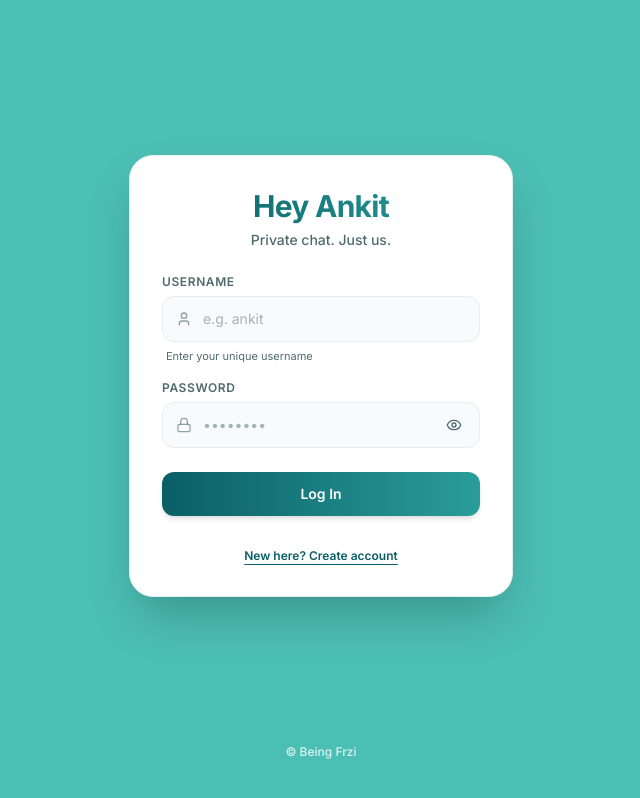
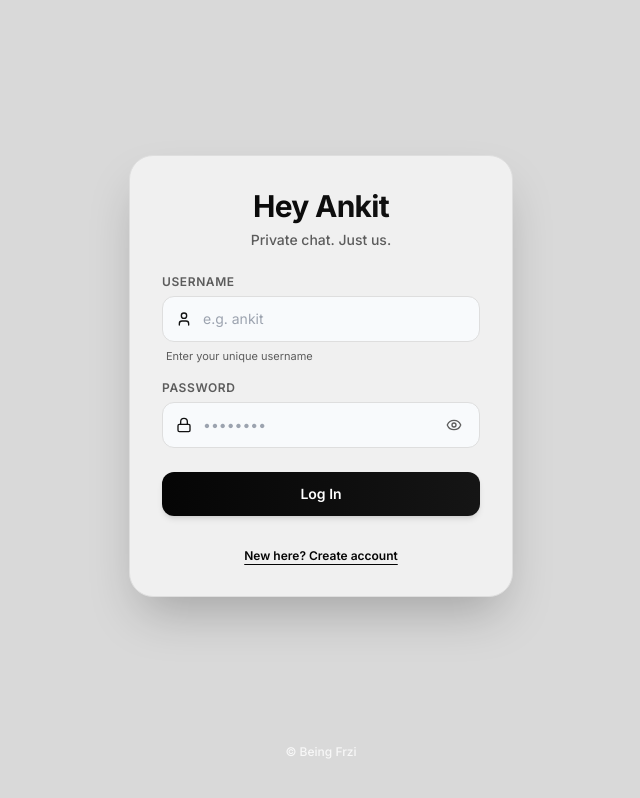
Before and after one commit to ankitmeena8209-blip/hey-ankit, a React (Vite) app: page / in a window 1280 px wide. Shown: the whole page, without its empty margins (319-959 px from the left). Built offline with nearby package versions, Linux system fonts and the light colour scheme; no server answers.

Commit message:
chore: step 1 token swap and B&W theme variables setup

```diff
--- a/index.html
+++ b/index.html
@@ -8,9 +8,9 @@
     <meta name="description" content="Hey Ankit — private 1:1 chat app for friends and Ankit." />
     <link rel="preconnect" href="https://fonts.googleapis.com">
     <link rel="preconnect" href="https://fonts.gstatic.com" crossorigin>
-    <link href="https://fonts.googleapis.com/css2?family=Inter:wght@400;500;600;700&display=swap" rel="stylesheet">
+    <link href="https://fonts.googleapis.com/css2?family=Anton&family=Inter:wght@400;500;600;700&display=swap" rel="stylesheet">
   </head>
-  <body class="bg-page antialiased selection:bg-g2 selection:text-white">
+  <body class="bg-page antialiased selection:bg-ink selection:text-surface">
     <div id="root"></div>
     <script type="module" src="/src/main.tsx"></script>
   </body>
--- a/src/components/SetupBanner.tsx
+++ b/src/components/SetupBanner.tsx
@@ -15,12 +15,12 @@ export const SetupBanner: React.FC = () => {
           </div>
         </div>
 
-        <div className="p-4 rounded-2xl bg-amber-500/10 border border-amber-500/20 text-amber-800 dark:text-amber-200 text-xs flex items-start gap-2.5">
-          <ShieldAlert className="w-4 h-4 flex-shrink-0 mt-0.5 text-amber-600" />
+        <div className="p-4 rounded-2xl bg-field border border-line text-ink text-xs flex items-start gap-2.5">
+          <ShieldAlert className="w-4 h-4 flex-shrink-0 mt-0.5 text-bad" />
           <div>
             <span className="font-semibold block mb-0.5">Configuration Needed</span>
             Connect your Supabase project by adding your credentials to{' '}
-            <code className="font-mono bg-black/10 px-1 py-0.5 rounded">.env.local</code>.
+            <code className="font-mono bg-surface px-1 py-0.5 rounded border border-line">.env.local</code>.
           </div>
         </div>
 
--- a/src/index.css
+++ b/src/index.css
@@ -3,30 +3,86 @@
 @tailwind utilities;
 
 :root {
-  --color-page: #4CBFB5;
-  --color-surface: #FFFFFF;
-  --color-ink: #0E3B3F;
-  --color-muted: #4F6B6E;
-  --color-line: #E3EEED;
-  --color-bubble-received: #C9ECE8;
-  --color-bubble-sent: #27706F;
-  --color-badge: #E5484D;
-  --header-gradient: linear-gradient(115deg, #0A5F66 0%, #2A9D9A 55%, #8ED6CF 100%);
+  --color-page: #D9D9D9;
+  --color-surface: #F0F0F0;
+  --color-ink: #111111;
+  --color-muted: #5C5C5C;
+  --color-line: #DEDEDE;
+  --color-field: #E6E6E6;
+  --color-tide: #050505;
+  --color-l1: #151515;
+  --color-l2: #262626;
+  --color-l3: #383838;
+  --color-btn: #151515;
+  --color-btn-ink: #FFFFFF;
+  --color-dis: #8C8C8C;
+  --color-pill: #151515;
+  --color-ok: #2FD16B;
+  --color-bad: #FF6A3D;
+  --color-bubble-sent: #151515;
+  --color-bubble-sent-ink: #FFFFFF;
+  --color-bubble-received: #E4E4E4;
+  --color-badge: #151515;
+  --color-badge-ink: #FFFFFF;
+  --shadow-neumorphic: 0 2px 7px rgba(0,0,0,.13), 0 -1px 0 rgba(255,255,255,.8);
+  --spring-ease: cubic-bezier(.2, 1.35, .4, 1);
 }
 
-.dark {
-  --color-page: #0C2325;
-  --color-surface: #10292B;
-  --color-ink: #E2F3F1;
-  --color-muted: #7D9E9E;
-  --color-line: #1B4144;
-  --color-bubble-received: #17383B;
-  --color-bubble-sent: #27706F;
-  --color-badge: #FF6368;
+@media (prefers-color-scheme: dark) {
+  :root:not([data-theme="light"]) {
+    --color-page: #1B1B1B;
+    --color-surface: #121212;
+    --color-ink: #F1F1F1;
+    --color-muted: #A0A0A0;
+    --color-line: #262626;
+    --color-field: #1E1E1E;
+    --color-tide: #000000;
+    --color-l1: #171717;
+    --color-l2: #212121;
+    --color-l3: #2C2C2C;
+    --color-btn: #F1F1F1;
+    --color-btn-ink: #111111;
+    --color-dis: #3A3A3A;
+    --color-pill: #000000;
+    --color-ok: #2FD16B;
+    --color-bad: #FF6A3D;
+    --color-bubble-sent: #F1F1F1;
+    --color-bubble-sent-ink: #111111;
+    --color-bubble-received: #232323;
+    --color-badge: #F1F1F1;
+    --color-badge-ink: #111111;
+    --shadow-neumorphic: 0 2px 8px rgba(0,0,0,.6);
+  }
+}
+
+.dark, :root[data-theme="dark"] {
+  --color-page: #1B1B1B;
+  --color-surface: #121212;
+  --color-ink: #F1F1F1;
+  --color-muted: #A0A0A0;
+  --color-line: #262626;
+  --color-field: #1E1E1E;
+  --color-tide: #000000;
+  --color-l1: #171717;
+  --color-l2: #212121;
+  --color-l3: #2C2C2C;
+  --color-btn: #F1F1F1;
+  --color-btn-ink: #111111;
+  --color-dis: #3A3A3A;
+  --color-pill: #000000;
+  --color-ok: #2FD16B;
+  --color-bad: #FF6A3D;
+  --color-bubble-sent: #F1F1F1;
+  --color-bubble-sent-ink: #111111;
+  --color-bubble-received: #232323;
+  --color-badge: #F1F1F1;
+  --color-badge-ink: #111111;
+  --shadow-neumorphic: 0 2px 8px rgba(0,0,0,.6);
 }
 
 * {
   box-sizing: border-box;
+  -webkit-tap-highlight-color: transparent;
 }
 
 html, body {
@@ -37,7 +93,7 @@ html, body {
   overflow: hidden;
   background-color: var(--color-page);
   color: var(--color-ink);
-  font-family: 'Inter', -apple-system, BlinkMacSystemFont, "Segoe UI", Roboto, Helvetica, Arial, sans-serif;
+  font-family: 'Inter', system-ui, -apple-system, BlinkMacSystemFont, "Segoe UI", Roboto, sans-serif;
   -webkit-font-smoothing: antialiased;
   -moz-osx-font-smoothing: grayscale;
 }
@@ -48,6 +104,8 @@ html, body {
   display: flex;
   flex-direction: column;
   overflow: hidden;
+  position: relative;
+  background-color: var(--color-surface);
 }
 
 /* 100dvh utility */
@@ -63,38 +121,79 @@ html, body {
   padding-top: env(safe-area-inset-top, 0px);
 }
 
-/* Custom scrollbars */
-::-webkit-scrollbar {
-  width: 5px;
-}
-::-webkit-scrollbar-track {
-  background: transparent;
-}
-::-webkit-scrollbar-thumb {
-  background: rgba(14, 59, 63, 0.2);
-  border-radius: 9999px;
-}
-.dark ::-webkit-scrollbar-thumb {
-  background: rgba(226, 243, 241, 0.2);
+/* Neumorphic shadow utilities */
+.shadow-neu {
+  box-shadow: var(--shadow-neumorphic);
 }
 
 /* Bubble shape classes */
 .bubble-sent {
   border-radius: 16px 16px 4px 16px;
   background-color: var(--color-bubble-sent);
-  color: #FFFFFF;
+  color: var(--color-bubble-sent-ink);
+  box-shadow: var(--shadow-neumorphic);
 }
 
 .bubble-received {
   border-radius: 16px 16px 16px 4px;
   background-color: var(--color-bubble-received);
   color: var(--color-ink);
+  box-shadow: var(--shadow-neumorphic);
 }
 
 /* Touch targets >= 44px */
 .touch-target {
   min-height: 44px;
   min-width: 44px;
+}
+
+/* Ripple interaction helper */
+.rip {
+  position: relative;
+  overflow: hidden;
+  transition: transform .25s var(--spring-ease);
+}
+.rip:active {
+  transform: scale(.92);
+}
+
+/* Animated wave sway for welcome layer drift */
+@keyframes layerSway1 {
+  from { transform: translateX(-5%); }
+  to { transform: translateX(5%); }
+}
+@keyframes layerSway2 {
+  from { transform: translateX(5%); }
+  to { transform: translateX(-5%); }
+}
+@keyframes layerSway3 {
+  from { transform: translateX(-4%); }
+  to { transform: translateX(4%); }
+}
+
+.animate-sway-1 {
+  animation: layerSway1 9s ease-in-out infinite alternate;
+}
+.animate-sway-2 {
+  animation: layerSway2 7s ease-in-out infinite alternate;
+}
+.animate-sway-3 {
+  animation: layerSway3 8s ease-in-out infinite alternate;
+}
+
+/* Custom scrollbars */
+::-webkit-scrollbar {
+  width: 4px;
+}
+::-webkit-scrollbar-track {
+  background: transparent;
+}
+::-webkit-scrollbar-thumb {
+  background: rgba(0, 0, 0, 0.15);
+  border-radius: 9999px;
+}
+.dark ::-webkit-scrollbar-thumb {
+  background: rgba(255, 255, 255, 0.15);
 }
 
 /* Respect reduced motion */
--- a/tailwind.config.js
+++ b/tailwind.config.js
@@ -8,37 +8,39 @@ export default {
   theme: {
     extend: {
       colors: {
-        page: '#4CBFB5',
-        surface: {
-          light: '#FFFFFF',
-          dark: '#10292B',
-          DEFAULT: '#FFFFFF',
+        page: 'var(--color-page)',
+        surface: 'var(--color-surface)',
+        ink: 'var(--color-ink)',
+        muted: 'var(--color-muted)',
+        line: 'var(--color-line)',
+        field: 'var(--color-field)',
+        tide: 'var(--color-tide)',
+        l1: 'var(--color-l1)',
+        l2: 'var(--color-l2)',
+        l3: 'var(--color-l3)',
+        btn: {
+          DEFAULT: 'var(--color-btn)',
+          ink: 'var(--color-btn-ink)',
         },
-        ink: {
-          light: '#0E3B3F',
-          dark: '#E2F3F1',
-          DEFAULT: '#0E3B3F',
+        dis: 'var(--color-dis)',
+        pill: 'var(--color-pill)',
+        ok: 'var(--color-ok)',
+        bad: 'var(--color-bad)',
+        bubble: {
+          sent: 'var(--color-bubble-sent)',
+          'sent-ink': 'var(--color-bubble-sent-ink)',
+          received: 'var(--color-bubble-received)',
         },
-        muted: {
-          light: '#4F6B6E',
-          dark: '#7D9E9E',
-          DEFAULT: '#4F6B6E',
+        badge: {
+          DEFAULT: 'var(--color-badge)',
+          ink: 'var(--color-badge-ink)',
         },
-        line: {
-          light: '#E3EEED',
-          dark: '#1B4144',
-          DEFAULT: '#E3EEED',
-        },
-        bubble: {
-          received: '#C9ECE8',
-          sent: '#27706F',
-        },
-        badge: '#E5484D',
-        g1: '#0A5F66',
-        g2: '#2A9D9A',
-        g3: '#8ED6CF',
+        g1: '#050505',
+        g2: '#151515',
+        g3: '#383838',
       },
       fontFamily: {
+        display: ['Anton', 'Impact', '"Arial Narrow"', 'sans-serif'],
         sans: [
           'Inter',
           '-apple-system',
@@ -50,6 +52,11 @@ export default {
           'sans-serif',
         ],
       },
+      boxShadow: {
+        neumorphic: 'var(--shadow-neumorphic)',
+        card: '0 22px 50px rgba(0,0,0,.35), 0 3px 8px rgba(0,0,0,.2)',
+        menu: '0 8px 22px rgba(0,0,0,.25)',
+      },
       borderRadius: {
         'bubble': '16px',
         'bubble-tail': '4px',
```
Also changed, not shown: 1 other file (tests, documents, lock files or other folders).
